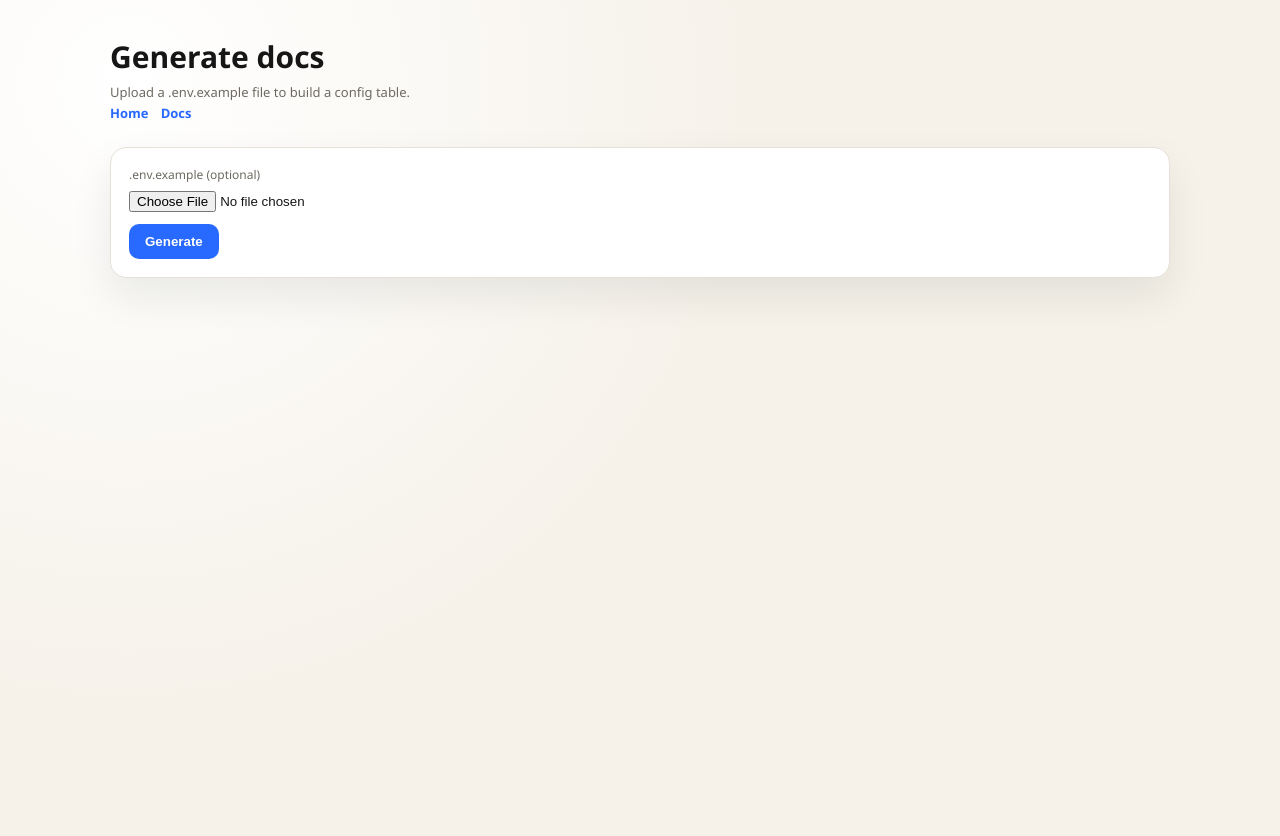
After one commit to trahoangdev/env-guard, a FastAPI app: template src/app/web/templates/docs.html in a window 1280 px wide. The commit adds this page. Run offline with FastAPI, Linux system fonts and the light colour scheme; the template is opened without the code that fills it, so the values that code supplies are empty.

Commit message:
feat: split docs page and refine layout

```diff
--- /dev/null
+++ b/src/app/web/templates/docs.html
@@ -0,0 +1,185 @@
+<!DOCTYPE html>
+<html lang="en">
+  <head>
+    <meta charset="UTF-8" />
+    <meta name="viewport" content="width=device-width, initial-scale=1.0" />
+    <title>Env Guard Docs</title>
+    <style>
+      :root {
+        color-scheme: light;
+        --bg: #f6f2ea;
+        --bg-2: #eef5ff;
+        --ink: #161616;
+        --muted: #6e6a63;
+        --card: #ffffff;
+        --border: #e7e1d7;
+        --accent: #2869ff;
+        --shadow: 0 18px 40px rgba(19, 21, 27, 0.08);
+      }
+      * {
+        box-sizing: border-box;
+      }
+      body {
+        margin: 0;
+        font-family: "Space Grotesk", "IBM Plex Sans", "Segoe UI", sans-serif;
+        color: var(--ink);
+        background: radial-gradient(circle at 10% 10%, #ffffff 0%, var(--bg) 45%)
+            no-repeat,
+          radial-gradient(circle at 80% 0%, #f0f7ff 0%, transparent 55%)
+            no-repeat,
+          linear-gradient(135deg, var(--bg) 0%, var(--bg-2) 100%);
+        min-height: 100vh;
+      }
+      .wrap {
+        max-width: 1100px;
+        margin: 36px auto 80px;
+        padding: 0 20px;
+      }
+      header {
+        display: flex;
+        justify-content: space-between;
+        align-items: center;
+        gap: 16px;
+        margin-bottom: 24px;
+      }
+      h1 {
+        margin: 0 0 6px;
+        font-size: 30px;
+      }
+      .sub {
+        color: var(--muted);
+        font-size: 13px;
+      }
+      .nav a {
+        text-decoration: none;
+        color: var(--accent);
+        font-weight: 600;
+        font-size: 13px;
+        margin-right: 8px;
+      }
+      .card {
+        background: var(--card);
+        border: 1px solid var(--border);
+        border-radius: 16px;
+        padding: 18px;
+        box-shadow: var(--shadow);
+      }
+      label {
+        display: block;
+        font-size: 12px;
+        color: var(--muted);
+        margin-bottom: 6px;
+      }
+      input[type="file"] {
+        width: 100%;
+        margin-bottom: 12px;
+      }
+      button {
+        background: var(--accent);
+        color: #fff;
+        border: none;
+        padding: 10px 16px;
+        border-radius: 10px;
+        cursor: pointer;
+        font-weight: 600;
+      }
+      .result {
+        margin-top: 14px;
+        background: #fbfaf8;
+        border: 1px dashed var(--border);
+        border-radius: 12px;
+        padding: 12px;
+      }
+      .table-wrap {
+        max-width: 100%;
+        overflow-x: auto;
+      }
+      table {
+        width: 100%;
+        border-collapse: collapse;
+        font-size: 12px;
+        min-width: 680px;
+      }
+      th,
+      td {
+        border: 1px solid var(--border);
+        padding: 6px 8px;
+        text-align: left;
+      }
+      th {
+        background: #f6f7fb;
+      }
+      .raw {
+        margin-top: 12px;
+        background: #f3f4f6;
+        border-radius: 10px;
+        padding: 10px;
+        font-size: 12px;
+        white-space: pre-wrap;
+      }
+    </style>
+  </head>
+  <body>
+    <div class="wrap">
+      <header>
+        <div>
+          <h1>Generate docs</h1>
+          <div class="sub">Upload a .env.example file to build a config table.</div>
+          <div class="nav">
+            <a href="/">Home</a>
+            <a href="/docs">Docs</a>
+          </div>
+        </div>
+      </header>
+
+      <div class="card">
+        <form action="/docs-ui" method="post" enctype="multipart/form-data">
+          <label>.env.example (optional)</label>
+          <input type="file" name="example_file" />
+          <button type="submit">Generate</button>
+        </form>
+
+        {% if docs %}
+        <div class="result">
+          <div class="table-wrap">
+            <table>
+              <thead>
+                <tr>
+                  <th>Name</th>
+                  <th>Required</th>
+                  <th>Default</th>
+                  <th>Description</th>
+                  <th>Constraints</th>
+                </tr>
+              </thead>
+              <tbody>
+                {% for item in docs.variables %}
+                <tr>
+                  <td>{{ item.key }}</td>
+                  <td>{{ item.required }}</td>
+                  <td>{{ item.default }}</td>
+                  <td>{{ item.description }}</td>
+                  <td>
+                    {% if item.value_type %}type={{ item.value_type }}{% endif %}
+                    {% if item.allowed %}; allowed={{ item.allowed | join(',') }}{% endif %}
+                    {% if item.allowed_ci %}; allowed_ci=true{% endif %}
+                    {% if item.pattern %}; pattern={{ item.pattern }}{% endif %}
+                    {% if item.min_value is not none %}; min={{ item.min_value }}{% endif %}
+                    {% if item.max_value is not none %}; max={{ item.max_value }}{% endif %}
+                    {% if item.min_len is not none %}; min_len={{ item.min_len }}{% endif %}
+                    {% if item.max_len is not none %}; max_len={{ item.max_len }}{% endif %}
+                    {% if item.aliases %}; aliases={{ item.aliases | join(',') }}{% endif %}
+                    {% if item.message %}; message={{ item.message }}{% endif %}
+                  </td>
+                </tr>
+                {% endfor %}
+              </tbody>
+            </table>
+          </div>
+          <div class="raw">{{ docs.markdown }}</div>
+        </div>
+        {% endif %}
+      </div>
+    </div>
+  </body>
+</html>
```
Also changed, not shown: src/app/web/router.py (+93 -93 lines), src/app/web/templates/index.html (+15 -62 lines), README.md.
